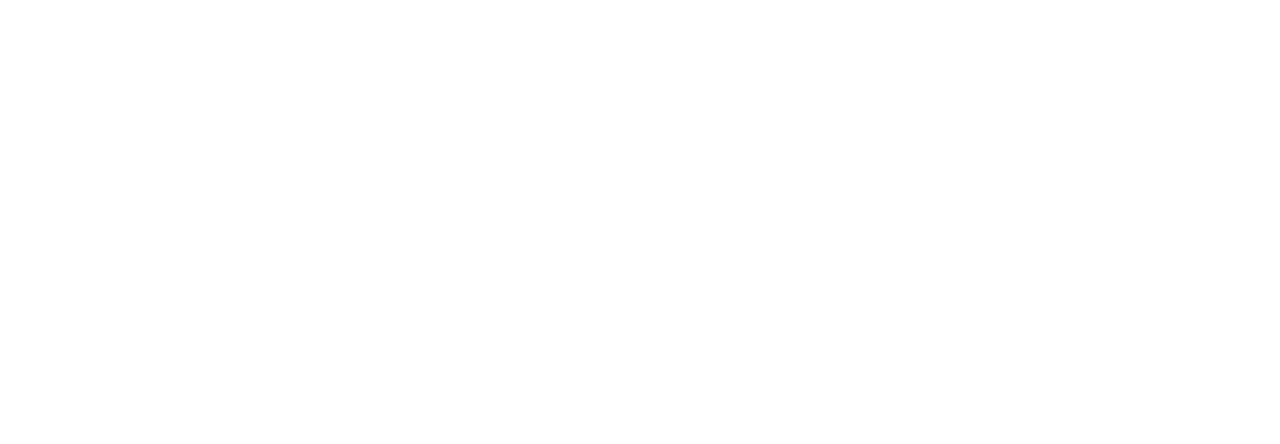
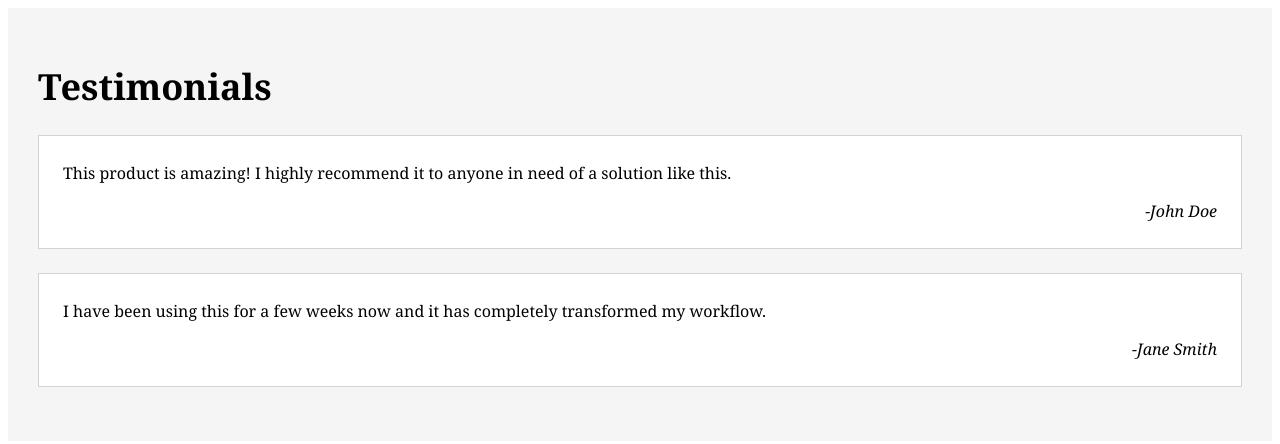
Before and after one commit to acciojob/testimonial-MohammedUmar09, a website: page main.html in a window 1280 px wide. Drawn offline with Linux system fonts and the light colour scheme.

Commit message:
created a submission

```diff
--- a/main.html
+++ b/main.html
@@ -8,6 +8,17 @@
 
 <body>
 	<!-- the entire body must be written by student -->
+	<div class="container">
+		<h1>Testimonials</h1>
+		<div class="testimonial">
+			<p>This product is amazing! I highly recommend it to anyone in need of a solution like this.</p>
+			<p class="author">-John Doe</p>
+		</div>
+		<div class="testimonial">
+			<p>I have been using this for a few weeks now and it has completely transformed my workflow.</p>
+			<p class="author">-Jane Smith</p>
+		</div>
+	</div>
     <script type="text/javascript" src="./script.js">
 </script>
 
--- a/styles.css
+++ b/styles.css
@@ -1 +1,22 @@
 /*  your css code here. If applicable */
+body{
+background-color: white;
+font-family:  Georgia, serif;
+}
+.container{
+	background-color: #f5f5f5;
+	padding: 30px;
+}
+h1 {
+    font-size: 36px;
+}
+.testimonial{
+	background-color: white;
+	border: 1px solid lightgrey;
+	padding: 10px 24px;
+	margin-bottom: 24px;
+}
+.author{
+	text-align: right;
+	font-style: italic;
+}
```
